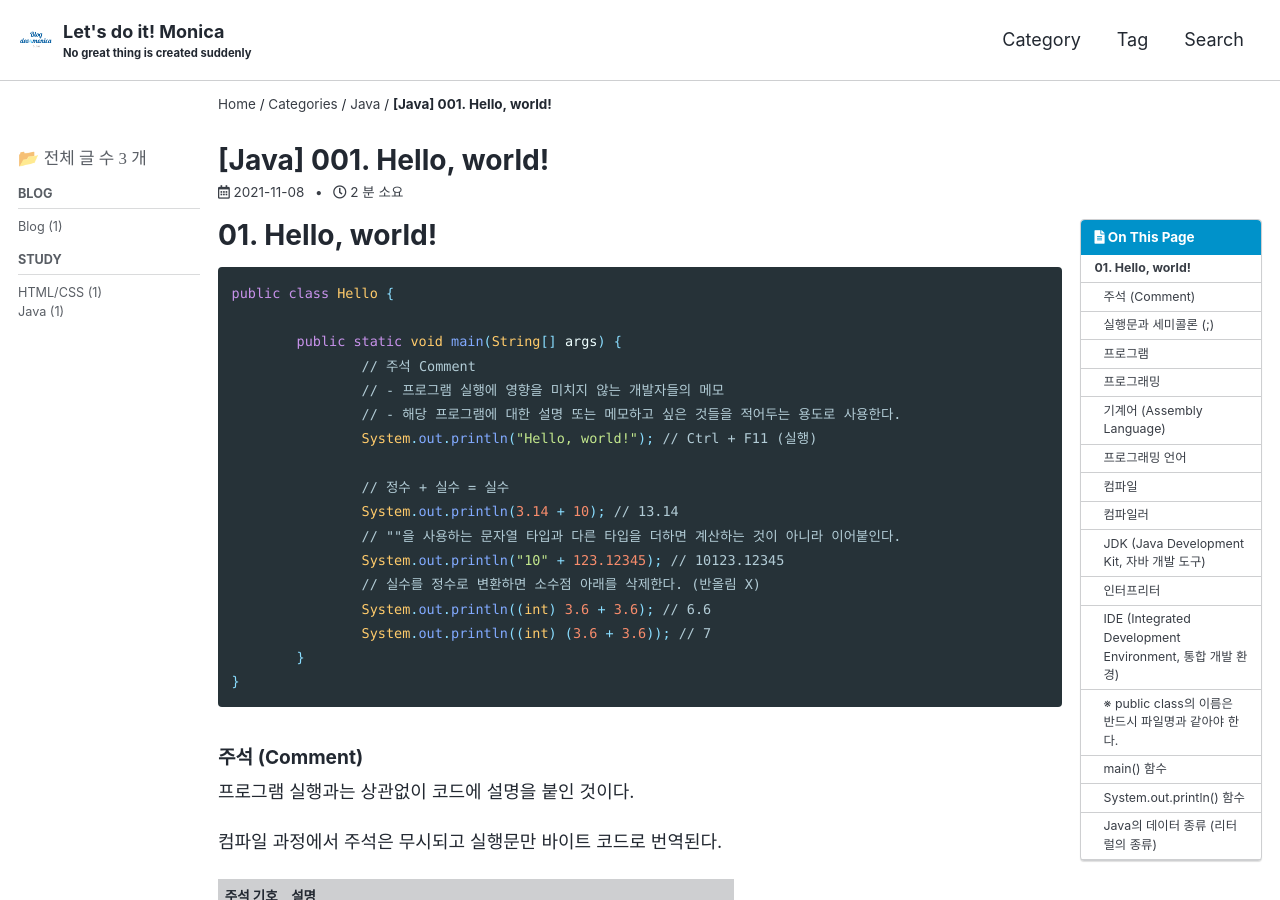
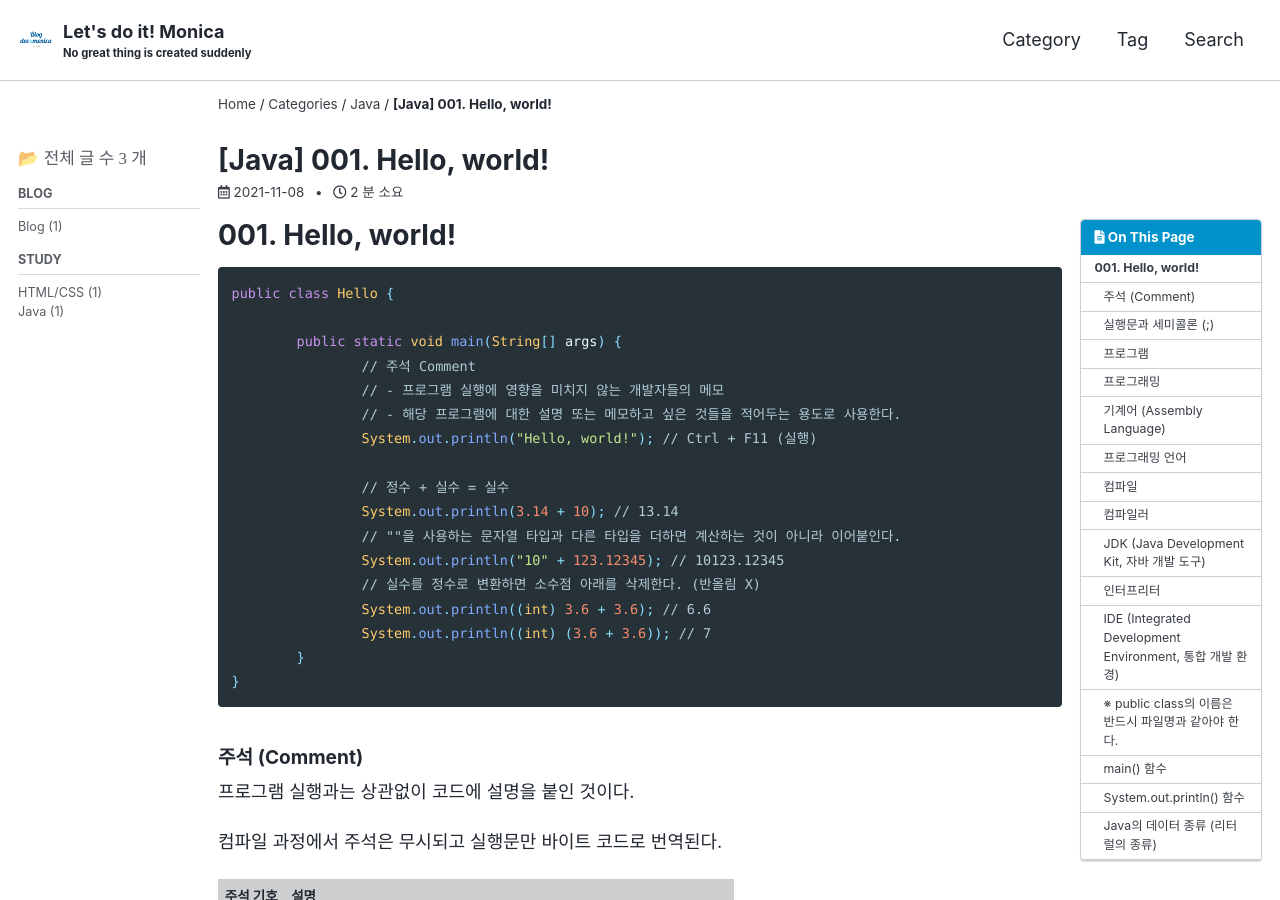
Before and after one commit to devxmonica/devxmonica.github.io, a Jekyll site: the page built from _posts/2021-11-08-3rd-posting.md, in a window 1280 px wide and 900 px high. Built offline with Jekyll 4.4.1, drawn with Linux system fonts in a browser that asks for light colours; cached includes are drawn as plain includes; comment, search, counter and statistics services are not loaded.

Commit message:
h1 변경

````diff
--- a/_posts/2021-11-08-3rd-posting.md
+++ b/_posts/2021-11-08-3rd-posting.md
@@ -14,7 +14,7 @@ permalink: categories/java/001-Hello-world
 # last_modified_at:
 ---
 
-# 01. Hello, world!
+# 001. Hello, world!
 
 ```java
 public class Hello {
@@ -50,7 +50,6 @@ public class Hello {
 #### 실행문과 세미콜론 (;)
 
 실행문은 변수 선언, 값 저장, 메소드 호출에 해당하는 코드를 말한다.
-
 실행문 마지막에 세미콜론(;)을 적어 실행문이 끝났음을 표시해줘야 한다.
 
 #### 프로그램
````
